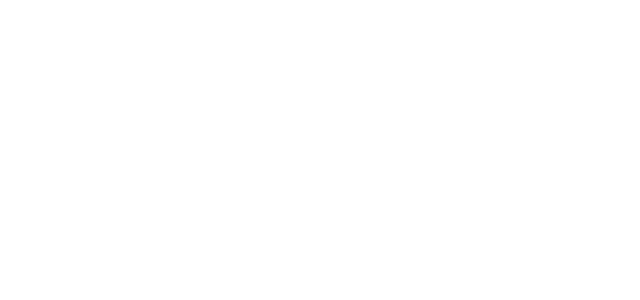
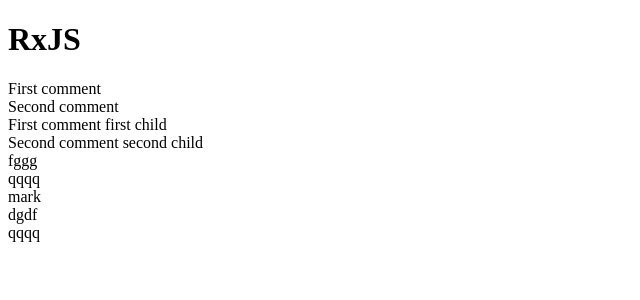
Before and after one commit to Rocketjet/RxJS, an Angular app: page / in a window 1280 px wide. Shown: the top 300 px of the page, without its empty margins (0-640 px from the left). Built offline with nearby package versions, Linux system fonts and the light colour scheme; data requests are answered from the project's data file.

Commit message:
added code examples

```diff
--- /dev/null
+++ b/db.json
@@ -0,0 +1,62 @@
+{
+  "comments": [
+    {
+      "id": "1",
+      "body": "First comment",
+      "username": "Jack",
+      "userId": "1",
+      "parentId": null,
+      "createdAt": "2021-08-16T23:00:33.010+02:00"
+    },
+    {
+      "id": "2",
+      "body": "Second comment",
+      "username": "John",
+      "userId": "2",
+      "parentId": null,
+      "createdAt": "2021-08-16T23:00:33.010+02:00"
+    },
+    {
+      "id": "3",
+      "body": "First comment first child",
+      "username": "John",
+      "userId": "2",
+      "parentId": "1",
+      "createdAt": "2021-08-16T23:00:33.010+02:00"
+    },
+    {
+      "id": "4",
+      "body": "Second comment second child",
+      "username": "John",
+      "userId": "2",
+      "parentId": "2",
+      "createdAt": "2021-08-16T23:00:33.010+02:00"
+    },
+    {
+      "body": "fggg",
+      "parentId": null,
+      "id": "05Xzmd8"
+    },
+    {
+      "body": "qqqq",
+      "parentId": null,
+      "id": "qIKJhn8"
+    },
+    {
+      "body": "mark",
+      "parentId": null,
+      "id": "evA3CpT"
+    },
+    {
+      "body": "dgdf",
+      "parentId": null,
+      "createdAt": "2022-02-09T16:35:26.310Z",
+      "id": "CDGuw_T"
+    },
+    {
+      "body": "qqqq",
+      "parentId": "1",
+      "id": "V1Wg8w6"
+    }
+  ]
+}
--- a/src/app/app.component.html
+++ b/src/app/app.component.html
@@ -1 +1,6 @@
+<h1>RxJS</h1>
+
+@for (comment of comments$ | async; track $index) {
+  <div>{{ comment.body }}</div>
+}
 <router-outlet />
--- a/src/app/app.component.ts
+++ b/src/app/app.component.ts
@@ -1,27 +1,28 @@
-import { Component } from '@angular/core';
+import { Component, inject, OnInit } from '@angular/core';
 import { RouterOutlet } from '@angular/router';
-import { filter, from, fromEvent, map, Observable, of } from 'rxjs';
+import { catchError, filter, from, fromEvent, map, Observable, of } from 'rxjs';
 import { CustomObserver } from './custom-observer';
-
-interface User {
-  id: string;
-  name: string;
-  age: number;
-  isActive: boolean;
-}
-
+import { HttpClient } from '@angular/common/http';
+import { User } from './interfaces/user.interface';
+import { Comment } from './interfaces/comment.interface';
+import { CommonModule } from '@angular/common';
 @Component({
   selector: 'app-root',
   standalone: true,
-  imports: [RouterOutlet],
+  imports: [RouterOutlet, CommonModule],
   templateUrl: './app.component.html',
 })
-export class AppComponent {
+export class AppComponent implements OnInit {
+  http = inject(HttpClient);
   users: User[] = [
     { id: '1', name: 'John', age: 30, isActive: true },
     { id: '2', name: 'Jack', age: 35, isActive: false },
     { id: '3', name: 'Mike', age: 25, isActive: true },
   ];
+  comments$: Observable<Comment[]> = this.http
+    .get<Comment[]>('http://localhost:3004/comments')
+    .pipe(catchError(() => of([]))); //Handling an error an return an observable
+
   constructor() {
     const numbers$ = of([1, 2, 3, 4]).subscribe((data) => {
       console.log(data); //[1, 2, 3, 4] - конвертує передане значення в Observable
@@ -97,4 +98,17 @@
       });
     });
   }
+
+  ngOnInit() {
+    // this.http
+    //   .get<Comment[]>('http://localhost:3004/comments')
+    //   .subscribe({
+    //     next: (comments) => {
+    //       console.log('comments', comments);
+    //     },
+    //     error: (error) => {
+    //       console.log('error', error);
+    //     }
+    //   });
+  }
 }
--- a/src/app/app.config.ts
+++ b/src/app/app.config.ts
@@ -2,7 +2,12 @@
 import { provideRouter } from '@angular/router';
 
 import { routes } from './app.routes';
+import { provideHttpClient } from '@angular/common/http';
 
 export const appConfig: ApplicationConfig = {
-  providers: [provideZoneChangeDetection({ eventCoalescing: true }), provideRouter(routes)]
+  providers: [
+    provideZoneChangeDetection({ eventCoalescing: true }),
+    provideRouter(routes),
+    provideHttpClient(),
+  ],
 };
--- /dev/null
+++ b/src/app/interfaces/user.interface.ts
@@ -0,0 +1,6 @@
+export interface User {
+  id: string;
+  name: string;
+  age: number;
+  isActive: boolean;
+}
```
Also changed, not shown: src/app/interfaces/comment.interface.ts (added, +8 -0 lines).
